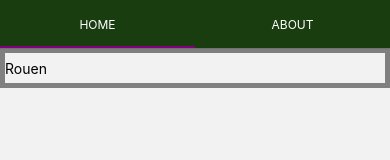
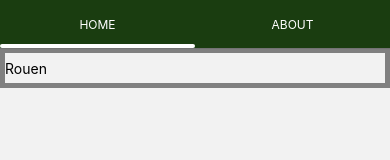
Before and after one commit to Phiphilio/monAppMeteo, a React Native app in the folder weatherPhil/: screen / in a window 390 px wide. Shown: the top 160 px of the page. Built offline with nearby package versions, Linux system fonts and the light colour scheme.

Commit message:
le style de l'indicateur me convient

```diff
--- a/weatherPhil/App.js
+++ b/weatherPhil/App.js
@@ -18,7 +18,9 @@ const NavigationStyle = {
     backgroundColor: '#1A3D10'
      },
     tabBarIndicatorStyle : {
-     backgroundColor : "purple"
+     backgroundColor : "white",
+     padding : 2,
+     borderRadius : 20
      }
 }
 export default function App() {
```
